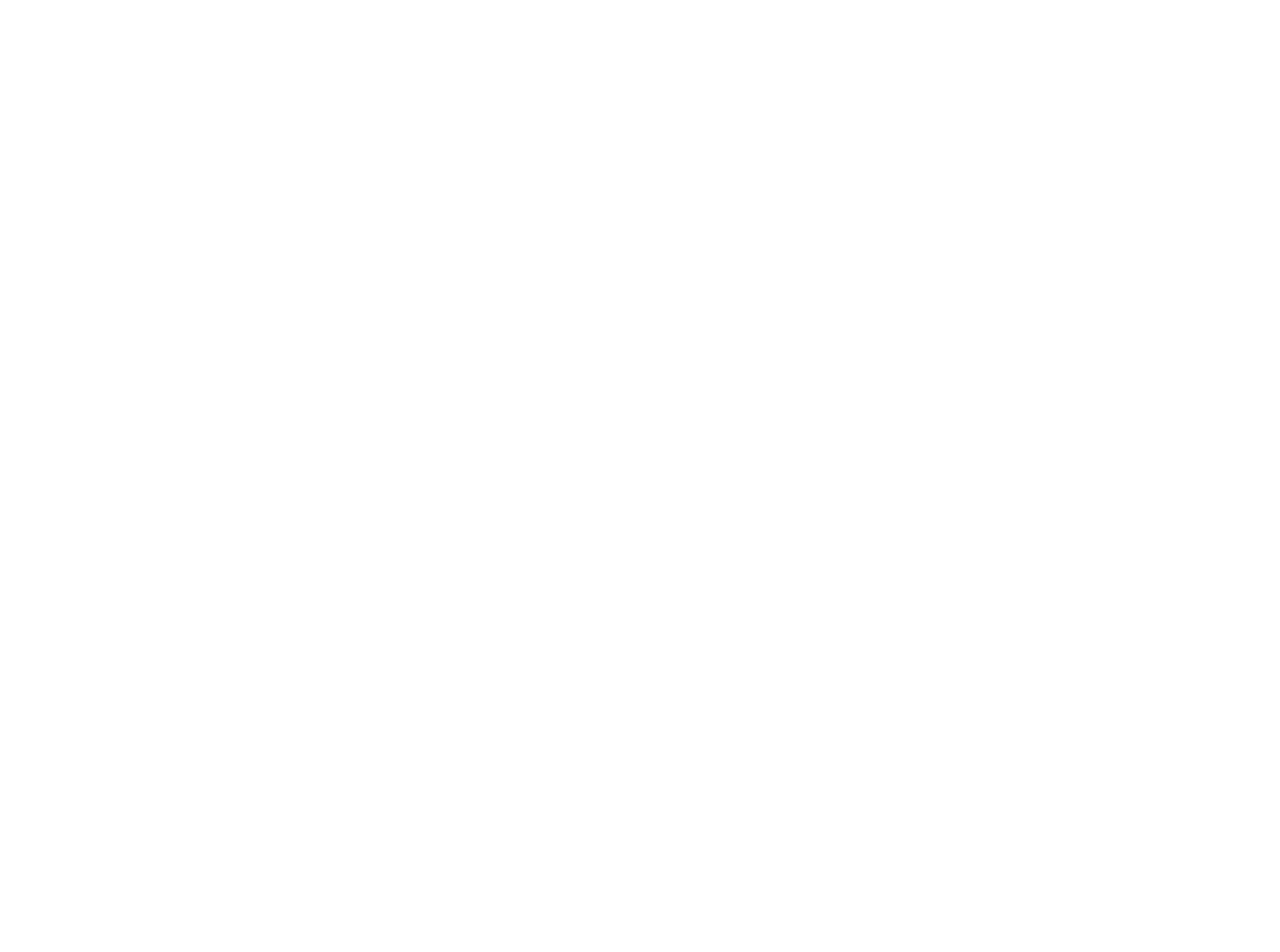
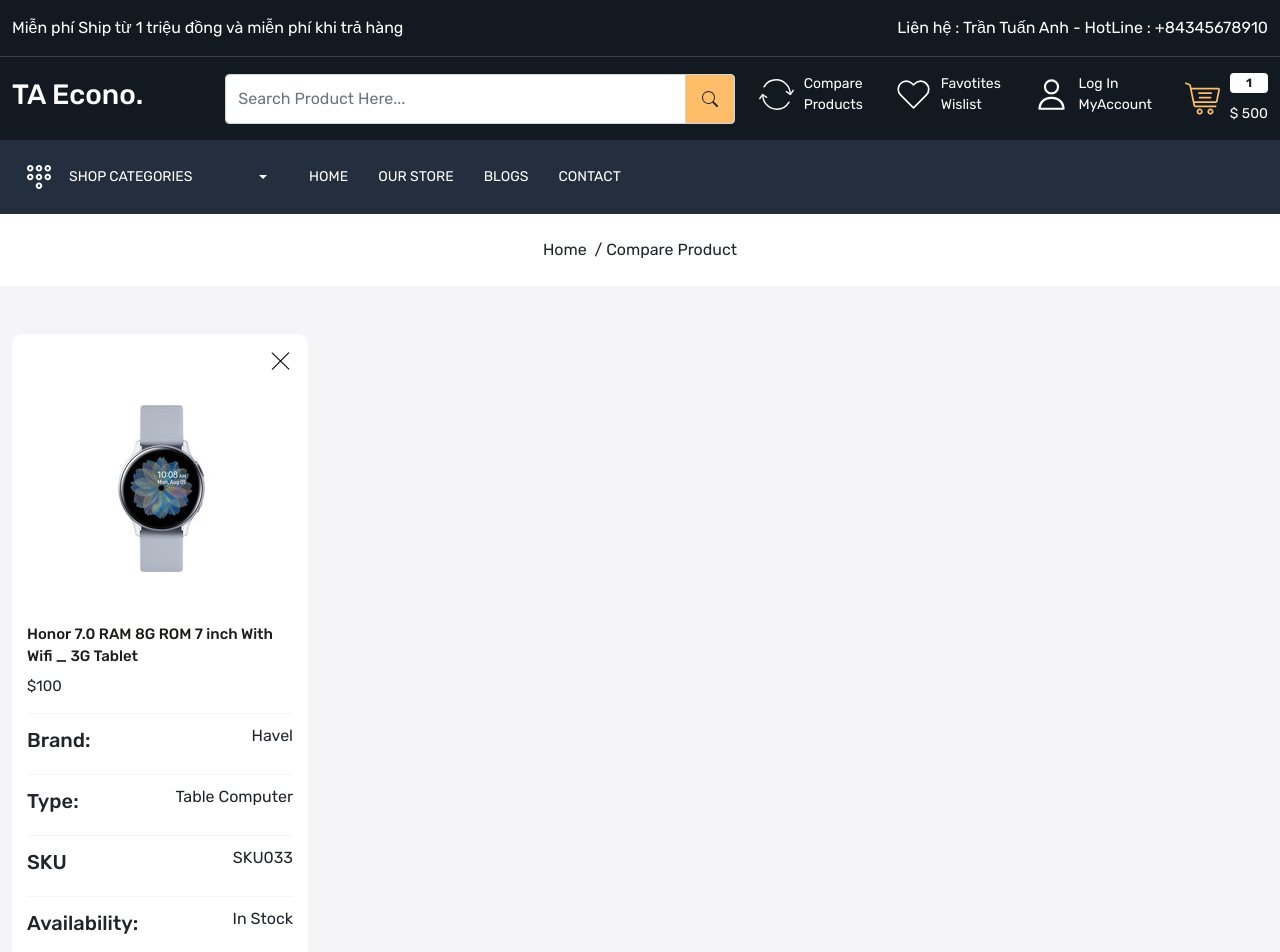
Before and after one commit to TRANTUANANH2810/TMDT-WEB, a React (Create React App) app: page /compare-product in a window 1280 px wide. Before the commit this address had no page. Shown: the top 952 px of the page. Before the commit the page ends 800 px from the top, so only its background shows below. Built offline with nearby package versions, Linux system fonts and the light colour scheme.

Commit message:
Compare Product P1

```diff
--- a/src/App.css
+++ b/src/App.css
@@ -511,3 +511,42 @@
 }
 
 /*===========    Our Store END    ============= */
+
+/* ========= Compare product ========== */
+
+.compare-product-card {
+    padding: 20px 15px;
+    background-color: #fff;
+    border-radius: 10px;
+}
+
+.compare-product-card .cross {
+    top: 15px;
+    right: 15px;
+    width: 25px;
+    padding: 3px;
+    cursor: pointer;
+}
+
+.compare-product-card h5.title {
+    font-size: 15px;
+    line-height: 22px;
+    font-weight: 500;
+    color: var(--color-1c1c1b);
+}
+
+.compare-product-card h6.price {
+    font-size: 15px;
+    line-height: 22px;
+    font-weight: 400;
+}
+
+.compare-product-card .product-detail {
+    display: flex;
+    justify-content: space-between;
+    align-items: center;
+    padding: 10px 0px;
+    border-top: 1px solid var(--color-f5f5f7);
+}
+
+/* ========= Compare product  End========== */
--- a/src/App.js
+++ b/src/App.js
@@ -7,6 +7,7 @@
 import Contact from "./pages/Contact";
 import OurStore from "./pages/OurStore";
 import Blog from "./pages/Blog";
+import CompareProduct from "./pages/CompareProduct";
 function App() {
     return (
         <>
@@ -18,6 +19,10 @@
                         <Route path="Contact" element={<Contact />} />
                         <Route path="OurStore" element={<OurStore />} />
                         <Route path="blogs" element={<Blog />} />
+                        <Route
+                            path="compare-product"
+                            element={<CompareProduct />}
+                        />
                     </Route>
                 </Routes>
             </BrowserRouter>
--- a/src/Components/Header.js
+++ b/src/Components/Header.js
@@ -55,7 +55,10 @@
                         <div className="col-5">
                             <div className="header-upper-links d-flex align-item-center justify-content-between">
                                 <div>
-                                    <Link className="d-flex align-items-center gap-10 text-white">
+                                    <Link
+                                        to="/compare-product"
+                                        className="d-flex align-items-center gap-10 text-white"
+                                    >
                                         <img
                                             src="images/compare.svg"
                                             alt="compare"
@@ -66,7 +69,10 @@
                                     </Link>
                                 </div>
                                 <div>
-                                    <Link className="d-flex align-items-center gap-10 text-white">
+                                    <Link
+                                        to="/wislist"
+                                        className="d-flex align-items-center gap-10 text-white"
+                                    >
                                         <img
                                             src="images/wishlist.svg"
                                             alt="wislist"
@@ -77,7 +83,10 @@
                                     </Link>
                                 </div>
                                 <div>
-                                    <Link className="d-flex align-items-center gap-10 text-white">
+                                    <Link
+                                        to="/login"
+                                        className="d-flex align-items-center gap-10 text-white"
+                                    >
                                         <img
                                             src="images/user.svg"
                                             alt="user"
@@ -88,7 +97,10 @@
                                     </Link>
                                 </div>
                                 <div>
-                                    <Link className="d-flex align-items-center gap-10 text-white">
+                                    <Link
+                                        to="/cart"
+                                        className="d-flex align-items-center gap-10 text-white"
+                                    >
                                         <img
                                             src="images/cart.svg"
                                             alt="cart"
--- /dev/null
+++ b/src/pages/CompareProduct.js
@@ -0,0 +1,66 @@
+import React from "react";
+import Meta from "../Components/Meta";
+import BreadCrumb from "../Components/BreadCrumb";
+const CompareProduct = () => {
+    return (
+        <>
+            <Meta title={" Compare Product"} />
+            <BreadCrumb title="Compare Product" />
+
+            <div className=" compare-wrapper home-wrapper-2 py-5">
+                <div className=" container-xxl">
+                    <div className="row">
+                        <div className="col-3">
+                            <div className="compare-product-card position-relative ">
+                                <img
+                                    src="images/cross.svg"
+                                    alt="cross"
+                                    className=" position-absolute cross img-fluid"
+                                />
+
+                                <div className="product-card-image ">
+                                    <img src="images/watch.jpg" alt="watch" />
+                                </div>
+                                <div className=" compare-product-details ">
+                                    <h5 className="title">
+                                        Honor 7.0 RAM 8G ROM 7 inch With Wifi _
+                                        3G Tablet
+                                    </h5>
+                                    <h6 className="price mb-3">$100</h6>
+                                    <div>
+                                        <div className="product-detail">
+                                            <h5>Brand:</h5>
+                                            <p>Havel</p>
+                                        </div>
+                                        <div className="product-detail">
+                                            <h5>Type:</h5>
+                                            <p>Table Computer </p>
+                                        </div>
+                                        <div className="product-detail">
+                                            <h5>SKU</h5>
+                                            <p>SKU033</p>
+                                        </div>
+                                        <div className="product-detail">
+                                            <h5>Availability:</h5>
+                                            <p>In Stock</p>
+                                        </div>
+                                        <div className="product-detail">
+                                            <h5>Color</h5>
+                                            <p>Havel</p>
+                                        </div>
+                                        <div className="product-detail">
+                                            <h5>Size</h5>
+                                            <p>S M L</p>
+                                        </div>
+                                    </div>
+                                </div>
+                            </div>
+                        </div>
+                    </div>
+                </div>
+            </div>
+        </>
+    );
+};
+
+export default CompareProduct;
```
